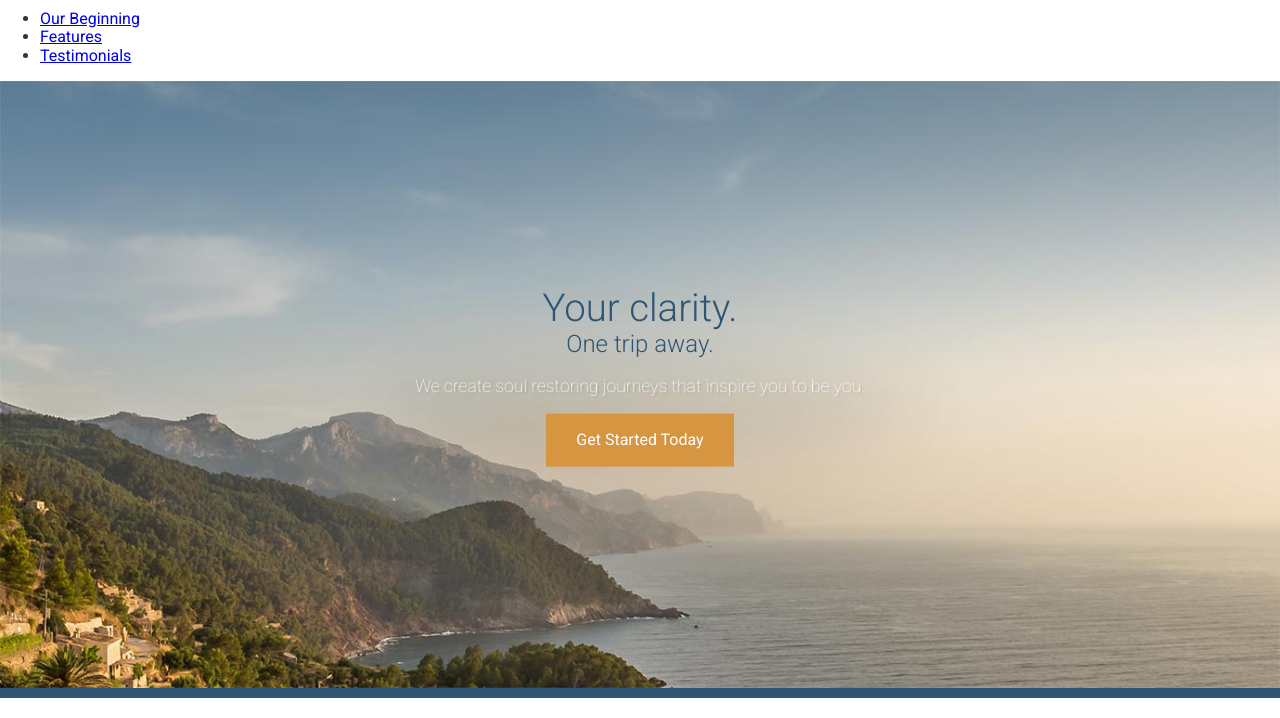
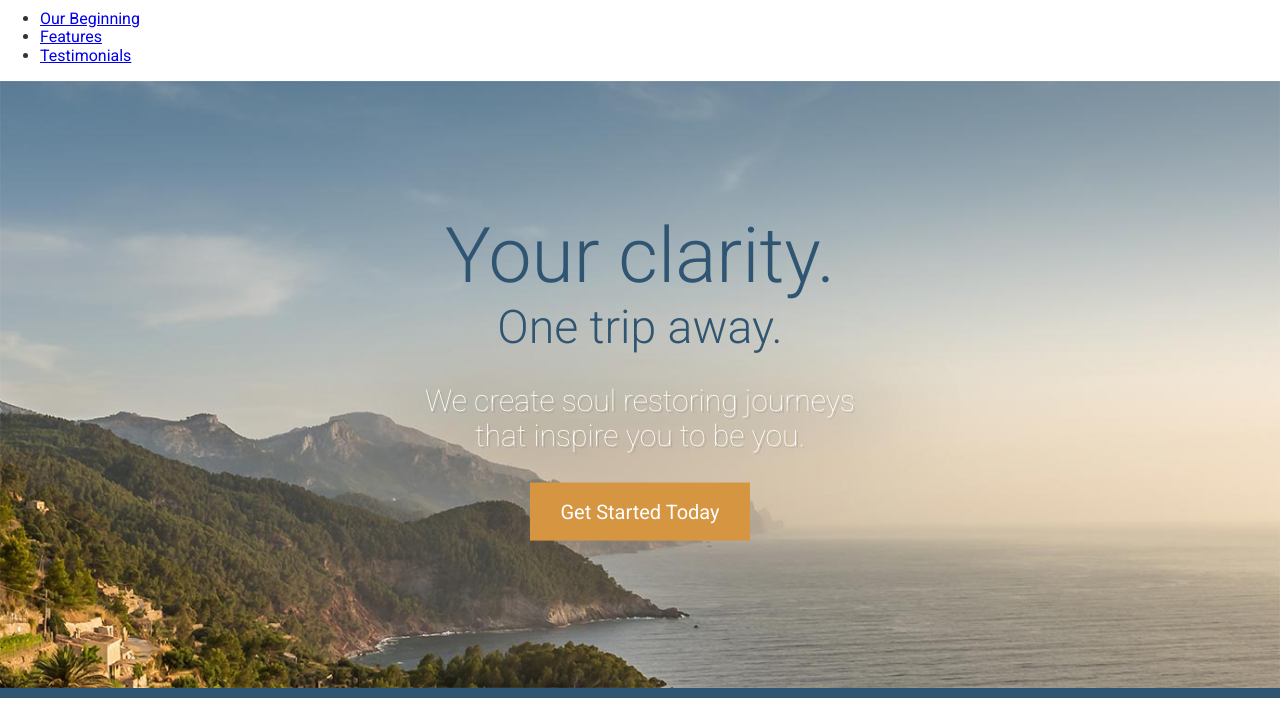
Before and after one commit to davidva123/GitTest, a website: page app/index.html in a window 1280 px wide. Shown: the part 82-800 px from the top of the page. Drawn offline with Linux system fonts and the light colour scheme.

Commit message:
fixing a configuration error where the mixins were not loaded

```diff
--- a/app/assets/styles/base/_mixins.css
+++ b/app/assets/styles/base/_mixins.css
@@ -10,7 +10,6 @@
   }
 }
 
-
 @define-mixin atLarge {
   @media (min-width: 1200px) {
     @mixin-content;
--- a/app/assets/styles/modules/_large-hero.css
+++ b/app/assets/styles/modules/_large-hero.css
@@ -1,9 +1,9 @@
 .large-hero {
-    border-bottom:10px solid $mainBlue;
+  border-bottom: 10px solid $mainBlue;
   position: relative;
 
-&__image{
-    display:block;
+  &__image {
+    display: block;
   }
 
   &__text-content {
@@ -14,28 +14,31 @@
     width: 100%;
     text-align: center;
   }
+
   &__title {
     font-weight: 300;
     color: $mainBlue;
     margin: 0;
-        font-size:2.4rem;
+    font-size: 2.4rem;
 
-        @mixin atSmall{
+    @mixin atSmall {
       font-size: 4.8rem;
     }
 
+  }
 
-    }
   &__subtitle {
     font-weight: 300;
     color: $mainBlue;
     font-size: 1.5rem;
     margin: 0;
 
-        @mixin atSmall{
-            font-size:2.9rem;
+    @mixin atSmall {
+      font-size: 2.9rem;
     }
+
   }
+
   &__description {
     color: #FFF;
     font-size: 1.1rem;
@@ -44,9 +47,10 @@
     max-width: 30rem;
     margin-left: auto;
     margin-right: auto;
+
+    @mixin atSmall {
+      font-size: 1.875rem;
     }
-    @mixin atSmall{
-        font-size: 1.875rem;
+  }
 
 }
-}
--- a/app/assets/styles/styles.css
+++ b/app/assets/styles/styles.css
@@ -1,6 +1,7 @@
 @import "normalize.css";
 @import "base/_global";
 @import "base/_variables";
+@import "base/_mixins";
 @import "modules/_large-hero";
 @import "modules/_btn";
 @import "modules/_wrapper";
--- a/app/temp/styles/styles.css
+++ b/app/temp/styles/styles.css
@@ -432,16 +432,13 @@ img {
 }
 
 .large-hero {
-    border-bottom:10px solid #2f5572;
-    position: relative;
-    @mixin atSmall{
-        font-size: 1.875rem;
+  border-bottom: 10px solid #2f5572;
+  position: relative;
 
-    }
 }
 
-.large-hero__image{
-  display:block;
+.large-hero__image {
+  display: block;
 }
 
 .large-hero__text-content {
@@ -458,9 +455,12 @@ img {
   font-weight: 300;
   color: #2f5572;
   margin: 0;
-  font-size:2.4rem;
+  font-size: 2.4rem;
+}
 
-  @mixin atSmall{
+@media (min-width: 530px) {
+
+  .large-hero__title {
     font-size: 4.8rem;
   }
 }
@@ -470,9 +470,12 @@ img {
   color: #2f5572;
   font-size: 1.5rem;
   margin: 0;
+}
 
-  @mixin atSmall{
-    font-size:2.9rem;
+@media (min-width: 530px) {
+
+  .large-hero__subtitle {
+    font-size: 2.9rem;
   }
 }
 
@@ -484,6 +487,13 @@ img {
   max-width: 30rem;
   margin-left: auto;
   margin-right: auto;
+}
+
+@media (min-width: 530px) {
+
+  .large-hero__description {
+    font-size: 1.875rem;
+  }
 }
 
 .btn {
@@ -501,25 +511,28 @@ img {
 
 .btn--large {
   padding: 1.1rem 1.9rem;
+}
 
-  @mixin atSmall{
+@media (min-width: 530px) {
+
+  .btn--large {
     font-size: 1.25rem;
   }
 }
 
-.wrapper{
-    padding-left:18px;
-    padding-right:18px;
-    max-width:1200px;
-    margin-left:auto;
-    margin-right:auto;
+.wrapper {
+  padding-left: 18px;
+  padding-right: 18px;
+  max-width: 1200px;
+  margin-left: auto;
+  margin-right: auto;
 }
 
-.page-section{
-    padding:4.5rem 0;
+.page-section {
+  padding: 4.5rem 0;
 }
 
-.page-section--blue{
-  background-color:#2f5572;
-  color:white;
+.page-section--blue {
+  background-color: #2f5572;
+  color: #FFF;
 }
--- a/package.json
+++ b/package.json
@@ -12,6 +12,7 @@
     "gulp-postcss": "^6.1.1",
     "gulp-watch": "^4.3.5",
     "postcss-import": "^8.1.2",
+    "postcss-mixins": "^4.0.2",
     "postcss-nested": "^1.0.0",
     "postcss-simple-vars": "^1.2.0"
   }
```
Also changed, not shown: app/assets/styles/modules/_btn.css (+3 -5 lines), app/assets/styles/modules/_page-section.css (+6 -6 lines), app/assets/styles/modules/_wrapper.css (+6 -6 lines), gulp/tasks/styles.js (+7 -5 lines). Lines whose indentation alone changed are shown as unchanged.
